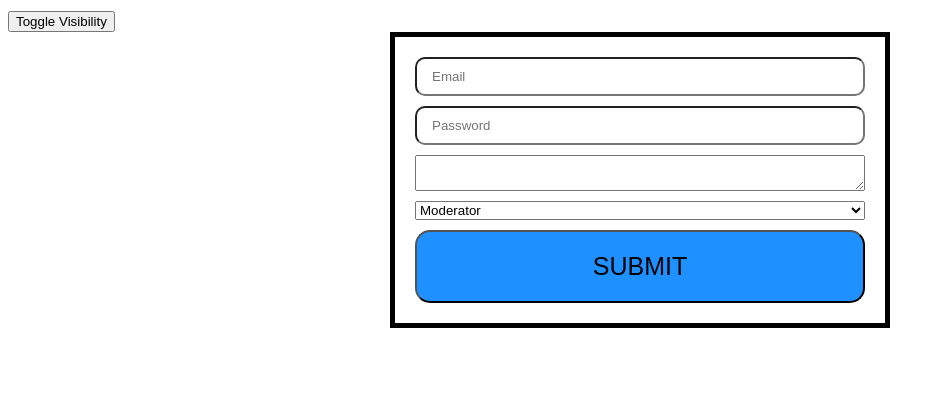
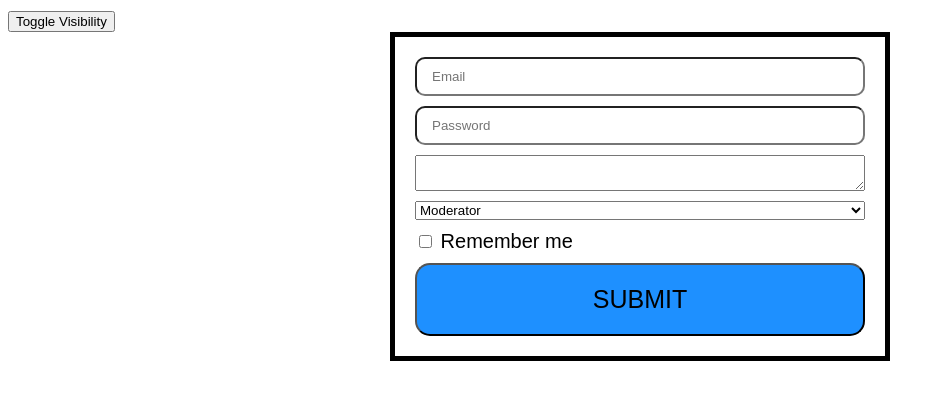
Before and after one commit to Makskuh/fe-2023-1-react-app, a React (Create React App) app: page / in a window 1280 px wide. Shown: the top 400 px of the page, without its empty margins (0-945 px from the left). Built offline with nearby package versions, Linux system fonts and the light colour scheme.

Commit message:
Add checkbox example

```diff
--- a/src/components/LoginForm/index.jsx
+++ b/src/components/LoginForm/index.jsx
@@ -55,9 +55,11 @@ class LoginForm extends Component {
     this.setState({ ...initialValues });
   };
 
-  handleChange = ({ target: { name, value } }) => {
+  handleChange = ({ target: { name, value, checked, type } }) => {
+    const newValue = type === 'checkbox' ? checked : value;
+
     this.setState({
-      [name]: value,
+      [name]: newValue,
     });
   };
 
@@ -68,7 +70,7 @@ class LoginForm extends Component {
   );
 
   render() {
-    const { email, password, comment, accountType } = this.state;
+    const { email, password, comment, accountType, isRemembered } = this.state;
 
     const options = accountTypesArr.map(this.mapOptions);
 
@@ -98,6 +100,15 @@ class LoginForm extends Component {
         >
           {options}
         </select>
+        <label>
+          <input
+            type='checkbox'
+            name='isRemembered'
+            checked={isRemembered}
+            onChange={this.handleChange}
+          />{' '}
+          Remember me
+        </label>
         <button className='btn'>Submit</button>
       </form>
     );
```
